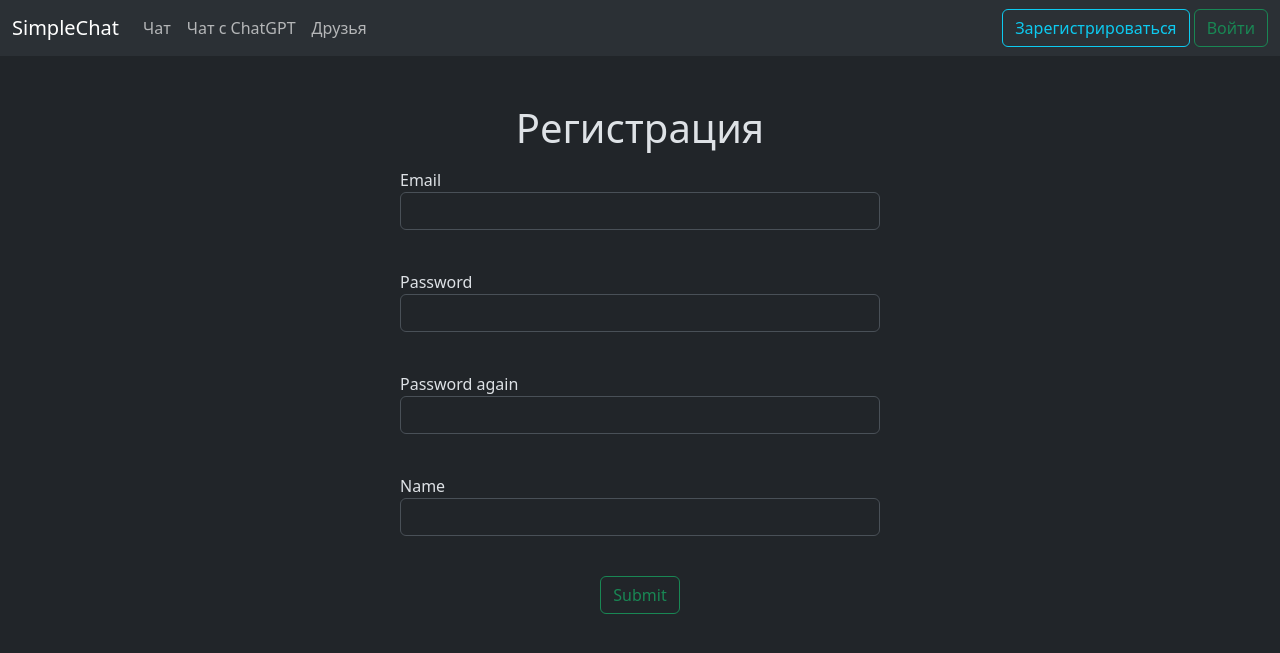
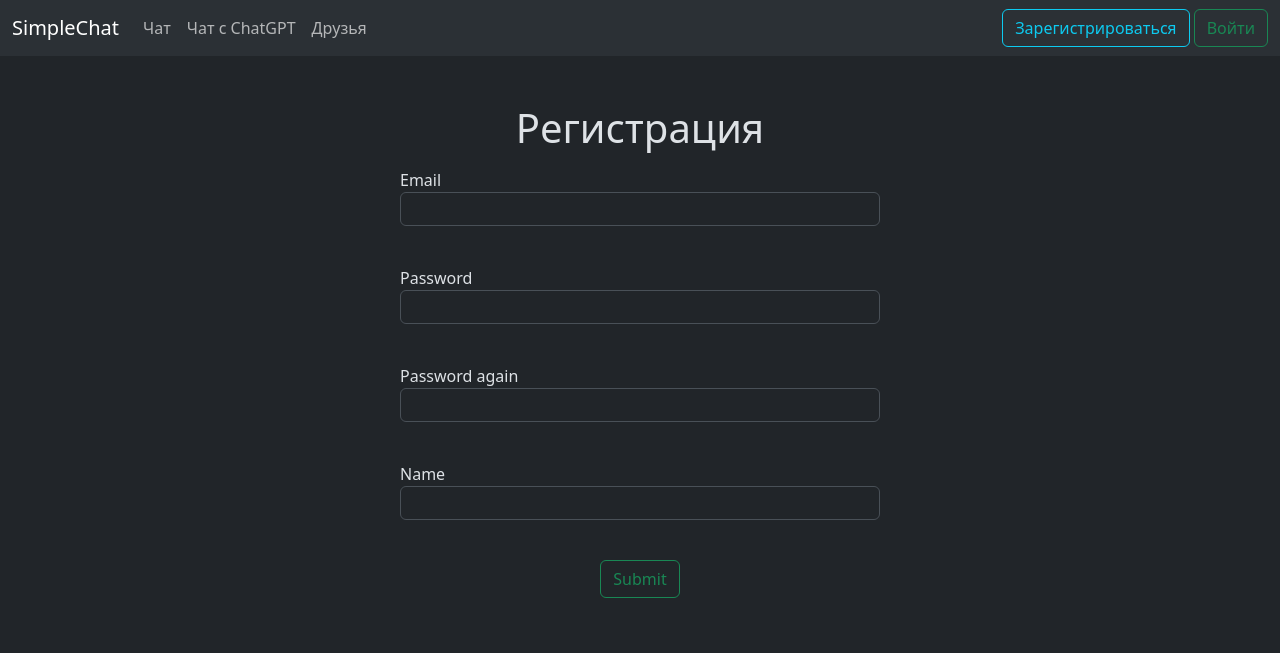
Before and after one commit to Sashayerty/Messenger, a Flask app: template templates/register.html in a window 1280 px wide. Shown: the top 653 px of the page. Run offline with Flask 3, Linux system fonts and the light colour scheme; the template is opened without the code that fills it: most values are stand-ins (such as "Sample title", 1, 10 or a date in 2020); form fields are guessed from the names that the template uses.

Commit message:
UI
Немного ui

```diff
--- a/main.py
+++ b/main.py
@@ -9,7 +9,6 @@ from flask_login import LoginManager, current_user, login_required, login_user,
 from g4f.client import Client
 from g4f.Provider import RetryProvider, Phind, FreeChatgpt, Liaobots
 import g4f.debug
-import json
 
 """Константы"""
 
--- a/templates/chatgpt.html
+++ b/templates/chatgpt.html
@@ -1,7 +1,7 @@
 {% extends "base.html"%}
 {% block main %}
 <div class="container d-flex justify-content-center mt-5">
-  <div class="card" style="width: 100rem; ">
+  <div class="card" style="width: 100rem; min-height: 40rem;">
     <div class="card-header">
       #Чатик с ChatGPT
     </div>
@@ -23,7 +23,7 @@
 <div class="container mt-3" style="width: 30rel;">
   <form class="d-flex justify-content-center" action="" method="post">
     {{ form.hidden_tag() }}
-    {{ form.message(class="form-control", type="message") }}<br>
+    {{ form.message(class="form-control focus-ring focus-ring-dark py-1 px-1 text-decoration-none border rounded-2", type="message", placeholder="Message") }}<br>
               {% for error in form.message.errors %}
                   <div class="alert alert-danger" role="alert">
                       {{ error }}
--- a/templates/friends.html
+++ b/templates/friends.html
@@ -11,7 +11,7 @@
     </div>
       <div class="card-body">
           {% for items in users %}
-          <div class="card">
+          <div class="card mb-1">
             <div class="card-body">
               {{ items }}
             </div>
--- a/templates/login.html
+++ b/templates/login.html
@@ -6,7 +6,7 @@
         {{ form.hidden_tag() }}
         <p>
             {{ form.email.label }}<br>
-            {{ form.email(class="form-control", type="email") }}<br>
+            {{ form.email(class="form-control focus-ring focus-ring-dark py-1 px-1 text-decoration-none border rounded-2", type="email") }}<br>
             {% for error in form.email.errors %}
                 <div class="alert alert-danger" role="alert">
                     {{ error }}
@@ -15,7 +15,7 @@
         </p>
         <p>
             {{ form.password.label }}<br>
-            {{ form.password(class="form-control", type="password") }}<br>
+            {{ form.password(class="form-control focus-ring focus-ring-dark py-1 px-1 text-decoration-none border rounded-2", type="password") }}<br>
             {% for error in form.password.errors %}
                 <div class="alert alert-danger" role="alert">
                     {{ error }}
--- a/templates/register.html
+++ b/templates/register.html
@@ -6,7 +6,7 @@
       {{ form.hidden_tag() }}
       <p>
           {{ form.email.label }}<br>
-          {{ form.email(class="form-control", type="email") }}<br>
+          {{ form.email(class="form-control focus-ring focus-ring-dark py-1 px-1 text-decoration-none border rounded-2", type="email") }}<br>
           {% for error in form.email.errors %}
               <p class="alert alert-danger" role="alert">
                   {{ error }}
@@ -15,7 +15,7 @@
       </p>
       <p>
           {{ form.password.label }}<br>
-          {{ form.password(class="form-control", type="password") }}<br>
+          {{ form.password(class="form-control focus-ring focus-ring-dark py-1 px-1 text-decoration-none border rounded-2", type="password") }}<br>
           {% for error in form.password.errors %}
               <p class="alert alert-danger" role="alert">
                   {{ error }}
@@ -24,7 +24,7 @@
       </p>
       <p>
           {{ form.password_again.label }}<br>
-          {{ form.password_again(class="form-control", type="password") }}<br>
+          {{ form.password_again(class="form-control focus-ring focus-ring-dark py-1 px-1 text-decoration-none border rounded-2", type="password") }}<br>
           {% for error in form.password_again.errors %}
               <p class="alert alert-danger" role="alert">
                   {{ error }}
@@ -33,7 +33,7 @@
       </p>
       <p>
           {{ form.name.label }}<br>
-          {{ form.name(class="form-control") }}<br>
+          {{ form.name(class="form-control focus-ring focus-ring-dark py-1 px-1 text-decoration-none border rounded-2") }}<br>
           {% for error in form.name.errors %}
               <p class="alert alert-danger" role="alert">
                   {{ error }}
```
